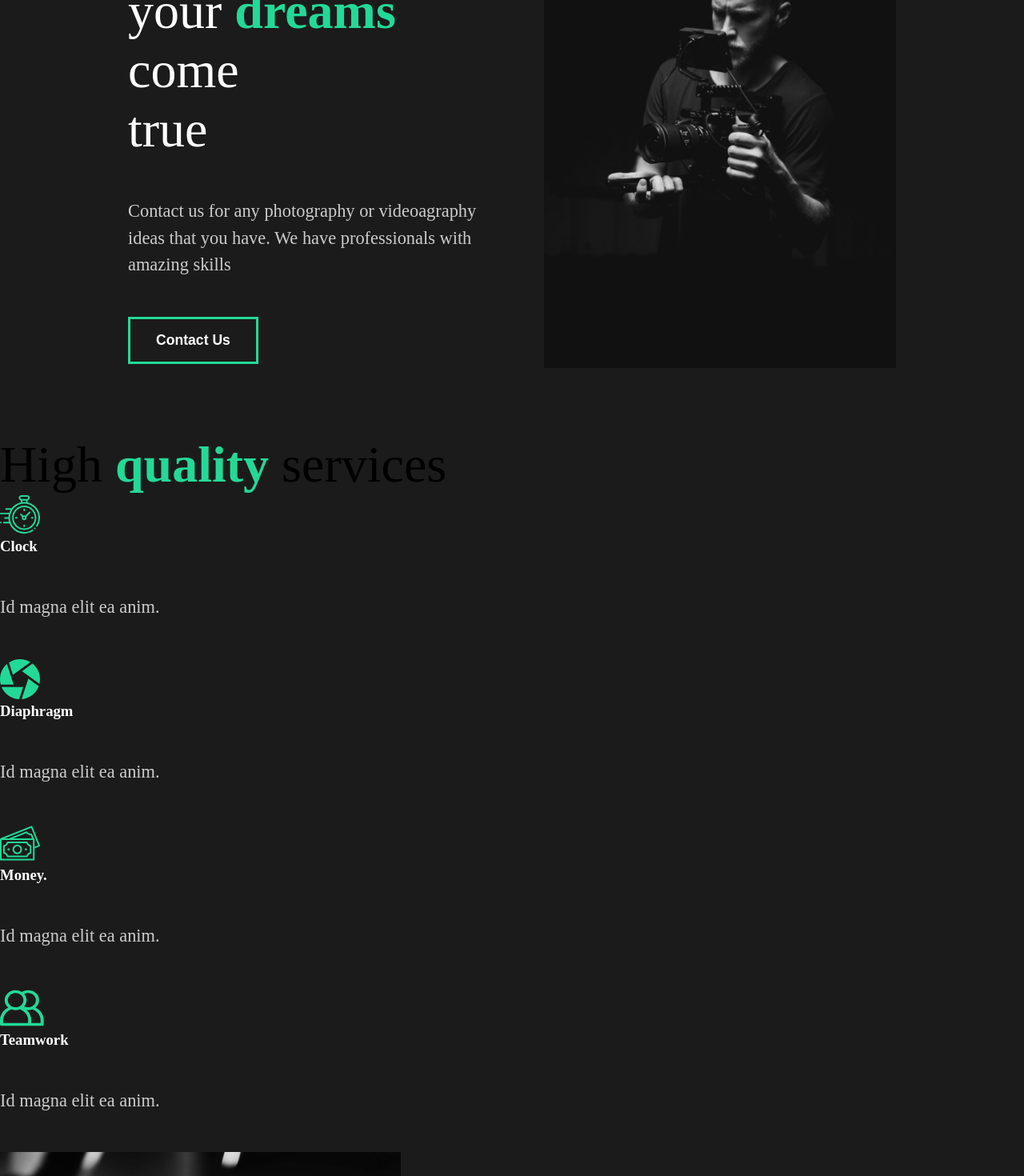
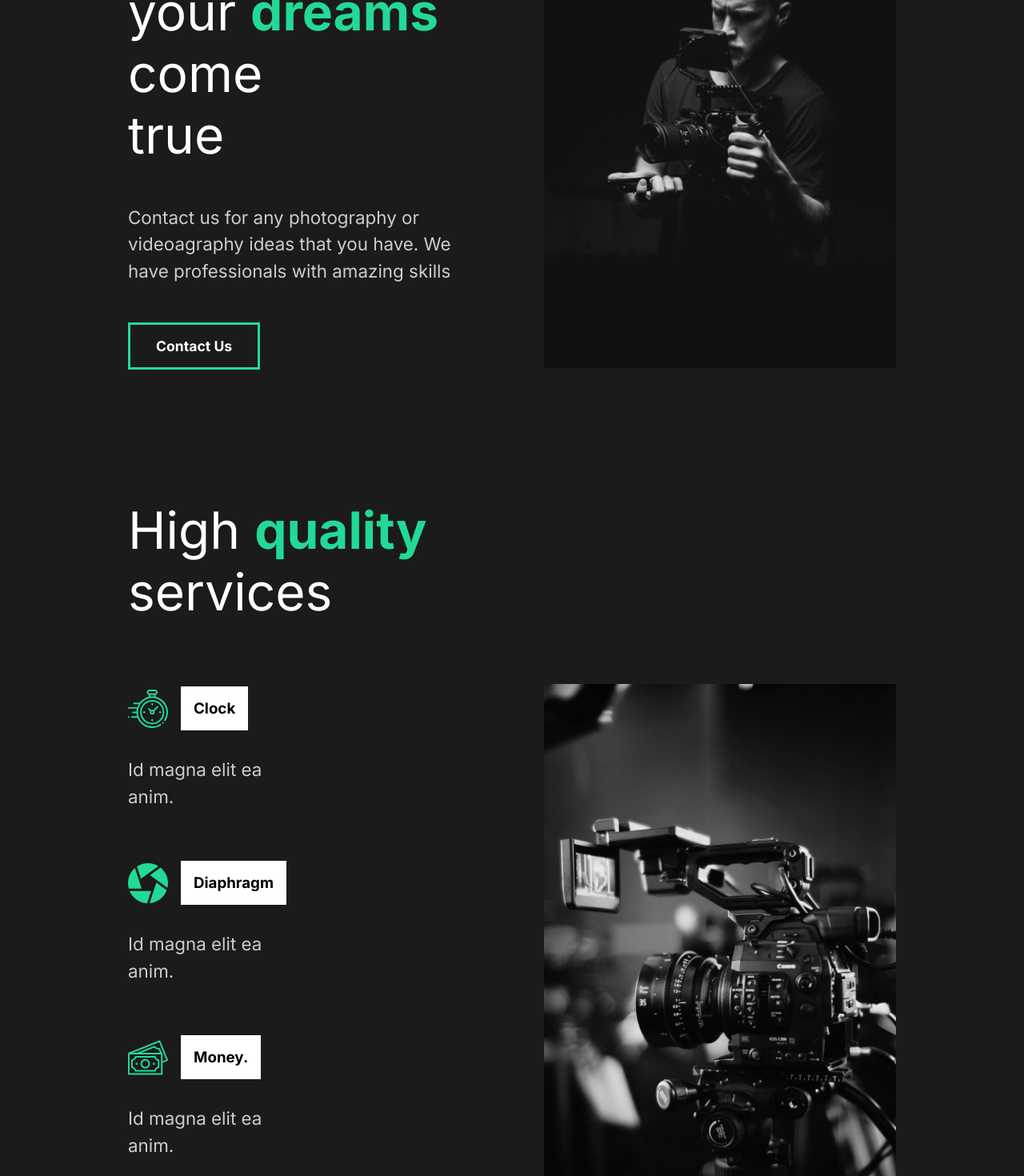
Before and after one commit to MadsAkselsen/capture-portfolio, a React (Create React App) app: page / in a window 1280 px wide. Shown: the part 260-1730 px from the top of the page at 80% size. Built offline with nearby package versions, Linux system fonts and the light colour scheme.

Commit message:
added styles to services

```diff
--- a/public/index.html
+++ b/public/index.html
@@ -8,6 +8,10 @@
     <meta
       name="description"
       content="Web site created using create-react-app"
+    />
+    <link
+      href="https://fonts.googleapis.com/css2?family=Inter:wght@400;700&family=Lobster&display=swap"
+      rel="stylesheet"
     />
     <link rel="apple-touch-icon" href="%PUBLIC_URL%/logo192.png" />
     <!--
--- a/src/components/AboutSection.js
+++ b/src/components/AboutSection.js
@@ -1,11 +1,16 @@
 import React from 'react';
 import home1 from '../img/home1.png';
 
-import styled from 'styled-components';
+import {
+  StyledLayout,
+  StyledDescription,
+  StyledImageContainer,
+  StyledHide,
+} from '../styles';
 
 const AboutSection = () => {
   return (
-    <StyledAbout>
+    <StyledLayout>
       <StyledDescription className="description">
         <div className="title">
           <StyledHide>
@@ -29,38 +34,10 @@
       <StyledImageContainer>
         <img src={home1} alt="guy with camera"></img>
       </StyledImageContainer>
-    </StyledAbout>
+    </StyledLayout>
   );
 };
 
 // styled components
-const StyledAbout = styled.div`
-  min-height: 90vh;
-  display: flex;
-  align-items: center;
-  justify-content: space-between;
-  padding: 5rem 10rem;
-  color: white;
-`;
-const StyledDescription = styled.div`
-  flex: 1;
-  padding-right: 5rem;
-  h2 {
-    font-weight: lighter;
-  }
-`;
-const StyledImageContainer = styled.div`
-  flex: 1;
-  overflow: hidden;
-  img {
-    width: 100%;
-    height: 80vh;
-    object-fit: cover;
-  }
-`;
-
-const StyledHide = styled.div`
-  overflow: hidden;
-`;
 
 export default AboutSection;
--- a/src/components/GlobalStyle.js
+++ b/src/components/GlobalStyle.js
@@ -9,7 +9,7 @@
 
     body {
         background: #1b1b1b;
-
+        font-family: "Inter", sans-serif;
     }
     button {
         font-weight:bold;
@@ -20,6 +20,7 @@
         background: transparent;
         color: white;
         transition: all 0.5s ease;
+        font-family: "Inter", sans-serif;
         &:hover {
             background-color: #23d997;
             color: white;
--- a/src/components/ServicesSection.js
+++ b/src/components/ServicesSection.js
@@ -1,4 +1,5 @@
 import React from 'react';
+import styled from 'styled-components';
 
 //images
 import clock from '../img/clock.svg';
@@ -6,50 +7,83 @@
 import money from '../img/money.svg';
 import teamowork from '../img/teamwork.svg';
 import home from '../img/home2.png';
+// styles
+import {
+  StyledLayout,
+  StyledDescription,
+  StyledImageContainer,
+} from '../styles';
 
 const ServicesSection = () => {
   return (
-    <div className="services">
-      <div className="description">
+    <Services>
+      <StyledDescription>
         <h2>
           High <span>quality</span> services
         </h2>
-        <div className="cards">
-          <div className="card">
+        <StyledCards>
+          <StyledCard>
             <div className="icon">
               <img src={clock} alt="clock" />
               <h3>Clock</h3>
             </div>
             <p>Id magna elit ea anim.</p>
-          </div>
-          <div className="card">
+          </StyledCard>
+          <StyledCard>
             <div className="icon">
               <img src={diaphragm} alt="diaphragm" />
               <h3>Diaphragm</h3>
             </div>
             <p>Id magna elit ea anim.</p>
-          </div>
-          <div className="card">
+          </StyledCard>
+          <StyledCard>
             <div className="icon">
               <img src={money} alt="money" />
               <h3>Money.</h3>
             </div>
             <p>Id magna elit ea anim.</p>
-          </div>
-          <div className="card">
+          </StyledCard>
+          <StyledCard>
             <div className="icon">
               <img src={teamowork} alt="teamwork" />
               <h3>Teamwork</h3>
             </div>
             <p>Id magna elit ea anim.</p>
-          </div>
-        </div>
-      </div>
-      <div className="image">
+          </StyledCard>
+        </StyledCards>
+      </StyledDescription>
+      <StyledImageContainer>
         <img src={home} alt="home" />
-      </div>
-    </div>
+      </StyledImageContainer>
+    </Services>
   );
 };
 
+const Services = styled(StyledLayout)`
+  h2 {
+    padding-bottom: 5rem;
+  }
+  p {
+    width: 70%;
+    padding: 2rem 0rem 4rem 0rem;
+  }
+`;
+const StyledCards = styled.div`
+  display: flex;
+  flex-wrap: wrap;
+`;
+const StyledCard = styled.div`
+  flex-basis: 20rem;
+  .icon {
+    display: flex;
+    align-items: center;
+    h3 {
+      margin-left: 1rem;
+      background: white;
+      color: black;
+      padding: 1rem;
+    }
+  }
+`;
+
 export default ServicesSection;
--- /dev/null
+++ b/src/styles.js
@@ -0,0 +1,30 @@
+import styled from 'styled-components';
+
+export const StyledLayout = styled.div`
+  min-height: 90vh;
+  display: flex;
+  align-items: center;
+  justify-content: space-between;
+  padding: 5rem 10rem;
+  color: white;
+`;
+export const StyledDescription = styled.div`
+  flex: 1;
+  padding-right: 5rem;
+  h2 {
+    font-weight: lighter;
+  }
+`;
+export const StyledImageContainer = styled.div`
+  flex: 1;
+  overflow: hidden;
+  img {
+    width: 100%;
+    height: 80vh;
+    object-fit: cover;
+  }
+`;
+
+export const StyledHide = styled.div`
+  overflow: hidden;
+`;
```
